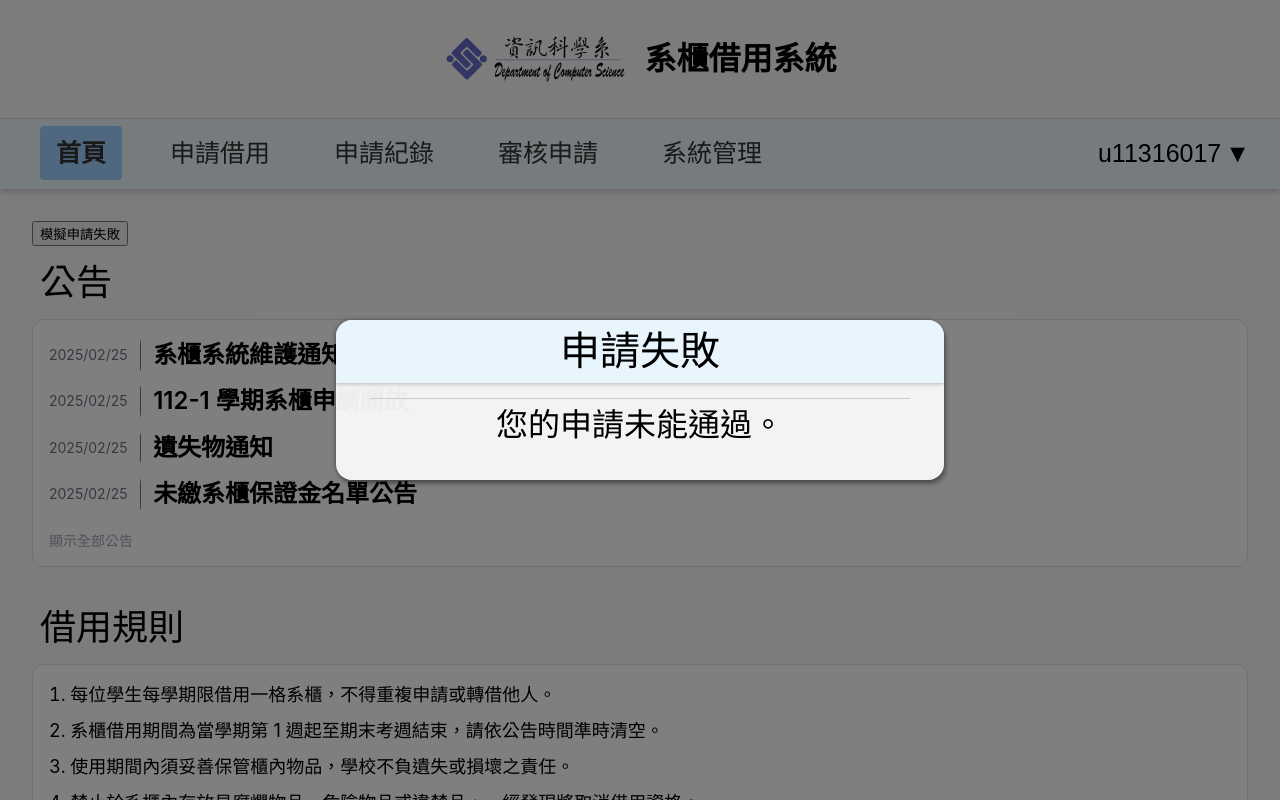
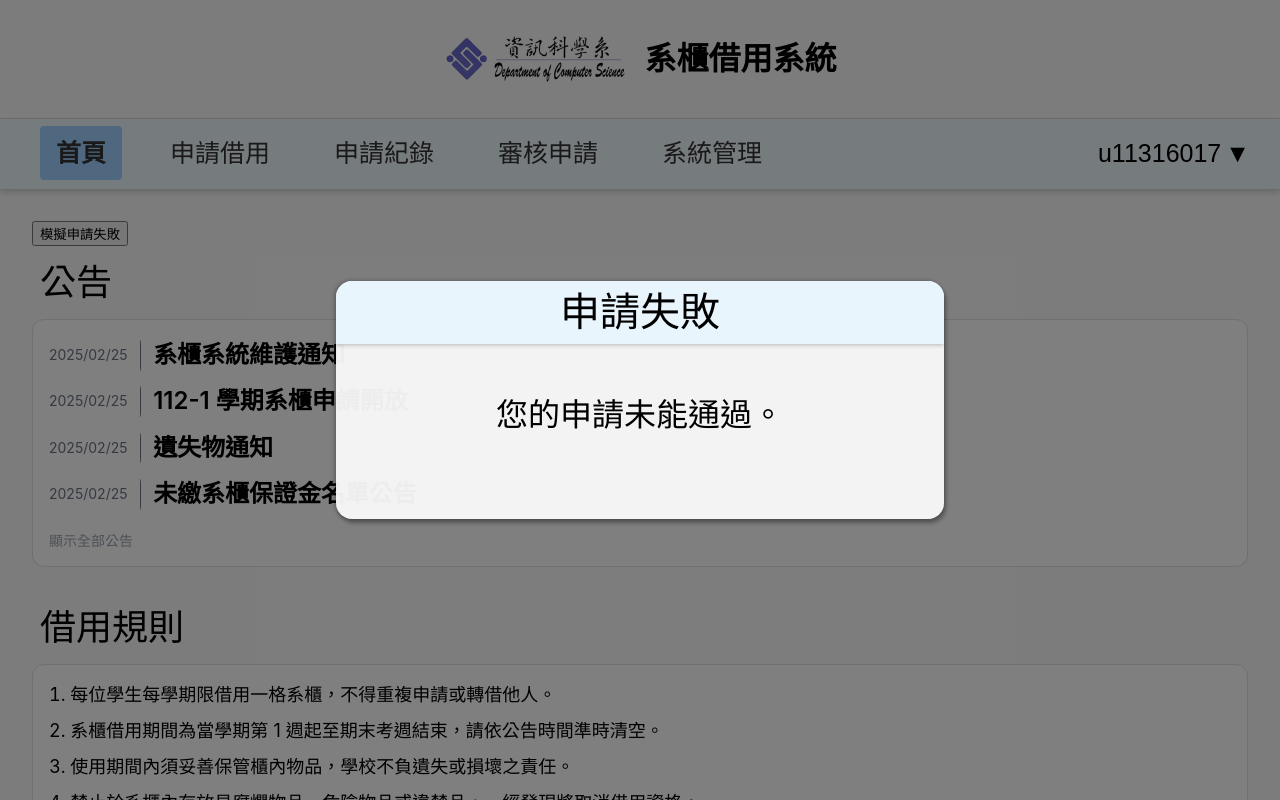
Before and after one commit to UTCS-G505/Locker-borrow-system-Frontend, a Vue app: page / in a window 1280 px wide. Both pictures are taken after a click on the button "模擬申請失敗". Shown: the top 800 px of the page. Built offline with nearby package versions, Linux system fonts and the light colour scheme.

Commit message:
fix:調整邏輯
對

```diff
--- a/src/components/FailedDialog.vue
+++ b/src/components/FailedDialog.vue
@@ -1,6 +1,5 @@
 <script setup>
 import { ref } from 'vue'
-import PopupModal from './popups/PopupModal.vue'
 
 const showDialog = ref(false)
 
@@ -18,69 +17,78 @@ defineExpose({
 </script>
 
 <template>
-  <PopupModal v-if="showDialog" @close="close">
+  <Teleport to="body">
+    <div v-if="showDialog" class="modal-backdrop" @click.self="close">
+      <div class="modal-content">
 
-    <template #header>
-      <h1 class="title">申請失敗</h1>
-    </template>
-    <template #content>
-      <hr class="divider" />
-      <p class="message">您的申請未能通過。</p>
-    </template>
-    <template #buttons>
-    </template>
+        <div class="modal-header">
+          <h1 class="title">申請失敗</h1>
+        </div>
 
-  </PopupModal>
+        <div class="content">
+          <div class="message-container">
+            <p class="message">您的申請未能通過。</p>
+          </div>
+        </div>
+
+        <div class="buttons">
+        </div>
+
+      </div>
+    </div>
+  </Teleport>
 </template>
 
 <style scoped>
-.trigger {
-  font-size:1.2rem;
-  background: rgb(150, 183, 244); /* 淺藍色 */
-  color: #000000;
-  border: none;
-  padding: 0.6rem 1.8rem; /* 本來是0.8rem 2.0rem */
-  border-radius: 0.2rem;
-  cursor: pointer;
-  transition: background 0.2s;
-}
-.trigger:hover {
-  background: #016bff;  /* 深藍色 */
-}
+/* =========================================
+   1. 這裡補上 PopupModal 模板原本的 CSS
+   (原本你的 CSS 寫的是 overlay/dialog，這裡要改成對應 HTML 的名稱)
+   ========================================= */
 
-.overlay {
+.modal-backdrop {
   position: fixed;
   inset: 0;
-  background: rgba(0, 0, 0, 0.4);
+  background-color: rgba(0,0,0,0.5); /* 半透明黑底 */
   display: flex;
   justify-content: center;
   align-items: center;
-  z-index: 999;
+  z-index: 1000;
 }
 
-.dialog {
-  width: 40%;
-  height: 30%;
-  background: #f6f7f9f2;
+.modal-content {
+  background: rgba(250, 250, 251, 0.95);
+  padding: 24px;
   border-radius: 16px;
-  box-shadow:
-    2px 4px 4px rgba(0, 0, 0, 0.35),
-    -1.5px -0.5px 4px rgba(0, 0, 0, 0.25);
-  display: flex;
-  flex-direction: column;
-  align-items: center;
-  overflow: hidden;
+  width: 608px;
+  max-width: 90%; /* 手機版防爆版 */
+  max-height: 90vh;
+  overflow-y: auto;
+  box-sizing: border-box;
+  box-shadow: 2px 4px 4px rgba(0,0,0,0.35), -1.5px -0.5px 4px rgba(0,0,0,0.25);
 }
 
-.dialog-header {
-  width: 100%;
-  background: #EFF9FFCC;
-  padding: 10px 0;
+.modal-header {
+  min-height: 60px;
+  background-color: #E8F7FFCC; /* 淺藍色標題底 */
+  display: flex;
+  align-items: center;
+  justify-content: center;
+  margin: -25px -24px 0px -24px;
+  border-top-left-radius: 12px;
+  border-top-right-radius: 12px;
+  box-shadow: 0px 1px 4px 0px #00000040;
+}
+
+.content {
+  padding: 15px 10px 0;
+}
+
+.buttons {
   display: flex;
   justify-content: center;
-  align-items: center;
+  margin-top: 5px;
+  min-height: 20px; /* 避免沒按鈕時下方太空 */
 }
-
 .title {
   font-size: 2.5rem;
   font-weight: 450;
@@ -88,22 +96,17 @@ defineExpose({
   margin: 0;
 }
 
-.divider {
-  width: 100%;
-  border: none;
-  border-top: 1px solid #ccc;
-  margin: 0;
+.message-container {
+  display: flex;
+  justify-content: center;
+  align-items: center;
+  padding: 30px 0; /* 增加一點上下距離比較好看 */
 }
 
 .message {
-  flex: 1;
-  display: flex;
-  justify-content: center;
-  align-items: center;
   font-size: 2rem;
   color: #000000ff;
   text-align: center;
-  width: 100%;
   margin: 0;
 }
 </style>
```
